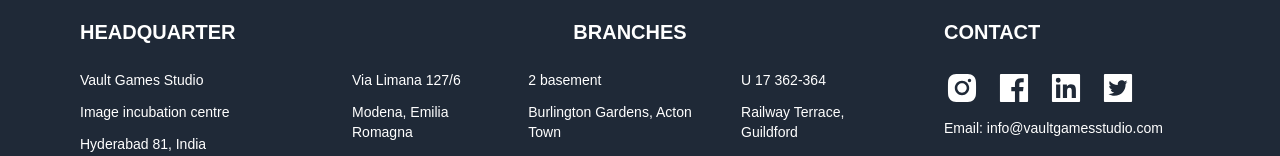
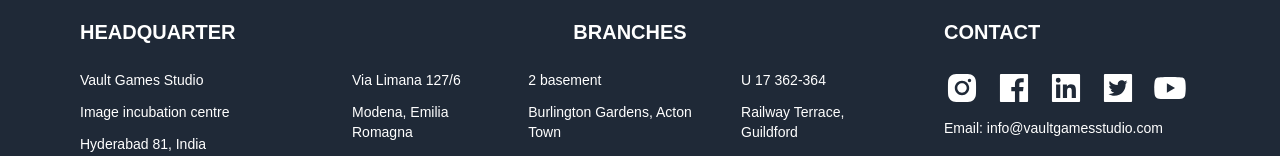
Before and after one commit to swastik098/gamingwebiste, a React (Create React App) app: page / in a window 1280 px wide. Shown: the part 8024-8180 px from the top of the page. Built offline with nearby package versions, Linux system fonts and the light colour scheme.

Commit message:
some changes

```diff
--- a/src/components/Footer.js
+++ b/src/components/Footer.js
@@ -4,6 +4,7 @@
   AiFillInstagram,
   AiFillLinkedin,
   AiFillTwitterSquare,
+  AiFillYoutube,
 } from "react-icons/ai";
 
 const Footer = () => {
@@ -138,27 +139,43 @@
           <div className="flex gap-4 mb-4 lg:mb-0">
             <a
               className="text-4xl  text-white hover:text-white"
-              href="https://www.instagram.com"
+              href="https://www.instagram.com/vaultgamesstudio/"
+              target="_blank"
+              rel="noreferrer"
             >
               <AiFillInstagram />
             </a>
             <a
               className="text-4xl  text-white hover:text-white"
-              href="https://www.facebook.com"
+              href="https://www.facebook.com/profile.php?id=100092854368256"
+              target="_blank"
+              rel="noreferrer"
             >
               <AiFillFacebook />
             </a>
             <a
               className="text-4xl  text-white hover:text-white"
               href="https://www.linkedin.com"
+              target="_blank"
+              rel="noreferrer"
             >
               <AiFillLinkedin />
             </a>
             <a
               className="text-4xl  text-white hover:text-white"
-              href="https://www.twitter.com"
+              href="https://twitter.com/VaultGamess"
+              target="_blank"
+              rel="noreferrer"
             >
               <AiFillTwitterSquare />
+            </a>
+            <a
+              className="text-4xl  text-white hover:text-white"
+              href="https://www.youtube.com/"
+              target="_blank"
+              rel="noreferrer"
+            >
+              <AiFillYoutube />
             </a>
           </div>
           <a
--- a/src/components/Home/ContactPage.js
+++ b/src/components/Home/ContactPage.js
@@ -35,6 +35,7 @@
           });
           setFormData("");
           console.log(formData);
+          alert("Email Sent");
         } catch (error) {
           console.error("Error storing form data in Firestore:", error);
         }
```
